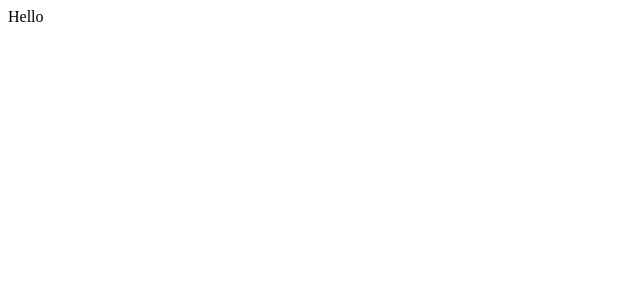
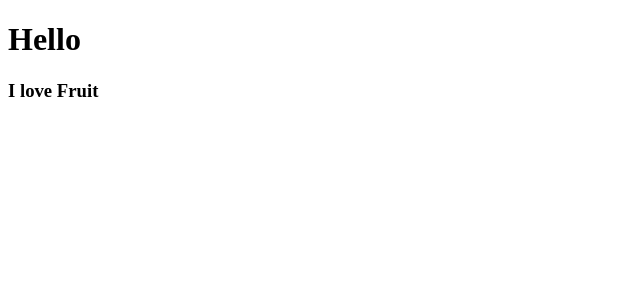
Before and after one commit to sejoonkim/react_movie_app, a React (Create React App) app: page / in a window 1280 px wide. Shown: the top 300 px of the page, without its empty margins (0-640 px from the left). Built offline with nearby package versions, Linux system fonts and the light colour scheme.

Commit message:
feat: JSX & Props - Create React Component

```diff
--- a/src/App.js
+++ b/src/App.js
@@ -1,7 +1,13 @@
 import React from "react";
+import Fruit from "./Fruit";
 
 function App() {
-  return <div className="App">Hello</div>;
+  return (
+    <div className="App">
+      <h1>Hello</h1>
+      <Fruit />
+    </div>
+  );
 }
 
 export default App;
--- /dev/null
+++ b/src/Fruit.js
@@ -0,0 +1,7 @@
+import React from "react";
+
+function Fruit() {
+  return <h3>I love Fruit</h3>;
+}
+
+export default Fruit;
```
Also changed, not shown: 1 other file (tests, documents, lock files or other folders).
